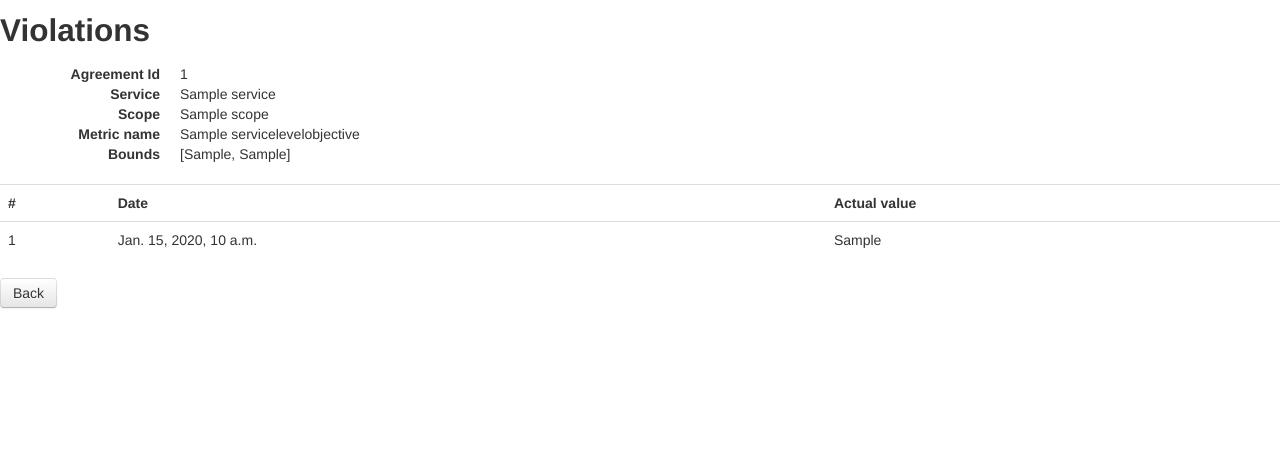
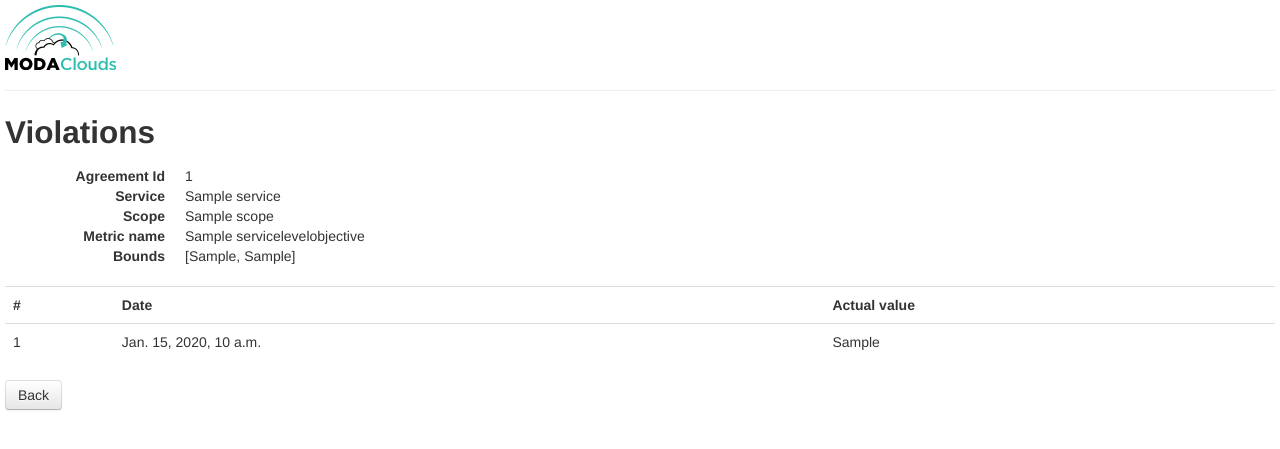
Before and after one commit to modaclouds/modaclouds-sla-dashboard, a Django app: template slagui/templates/slagui/violations.html in a window 1280 px wide. Shown: the top 449 px of the page. Run offline with Django 3.2, Linux system fonts and the light colour scheme; the template is opened without the code that fills it: most values are stand-ins (such as "Sample title", 1, 10 or a date in 2020); some libraries are stand-ins or nearby versions.

Commit message:
Better look

```diff
--- /dev/null
+++ b/slagui/static/slagui/sla.css
@@ -0,0 +1,3 @@
+body {
+    margin: 5px;
+}
--- a/slagui/templates/index.html
+++ b/slagui/templates/index.html
@@ -5,6 +5,7 @@
         <link rel="icon" href="{{ STATIC_URL }}slagui/assets/ico/favicon.ico" type="image/x-icon"/>
         <link rel="stylesheet" type="text/css" href="{{STATIC_URL}}slagui/bootstrap/css/bootstrap.css"/>
         <link rel="stylesheet" type="text/css" href="{{STATIC_URL}}slagui/bootstrap/css/bootstrap-responsive.css"/>
+        <link rel="stylesheet" type="text/css" href="{{STATIC_URL}}slagui/sla.css"/>
         <script type="text/javascript" src="{{ STATIC_URL }}slagui/jquery/jquery-1.8.2.js"></script>
         <script type="text/javascript" src="{{ STATIC_URL }}slagui/jquery/jquery.tmpl.js"></script>
         <script type="text/javascript" src="{{ STATIC_URL }}slagui/jquery/jquery.cookie.js"></script>
@@ -14,6 +15,10 @@
         {% endblock head %}
 </head>
 <body>
+    <div class="header">
+        <img src="{{ STATIC_URL }}slagui/modaclouds.png"/>
+        <hr/>
+    </div>
     <div>
         {% block content %}
         {% endblock content %}
```
Also changed, not shown: slagui/static/slagui/modaclouds.png (added).
